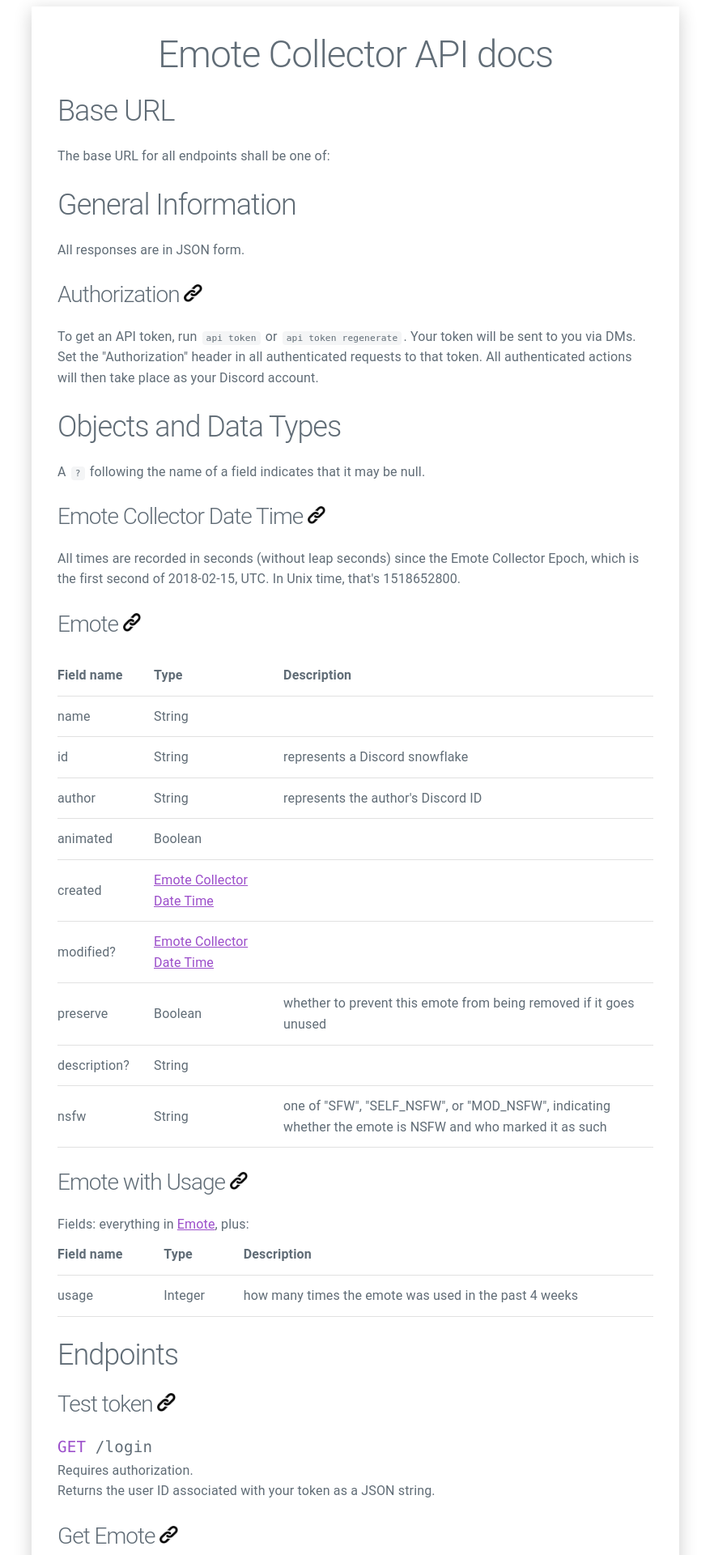
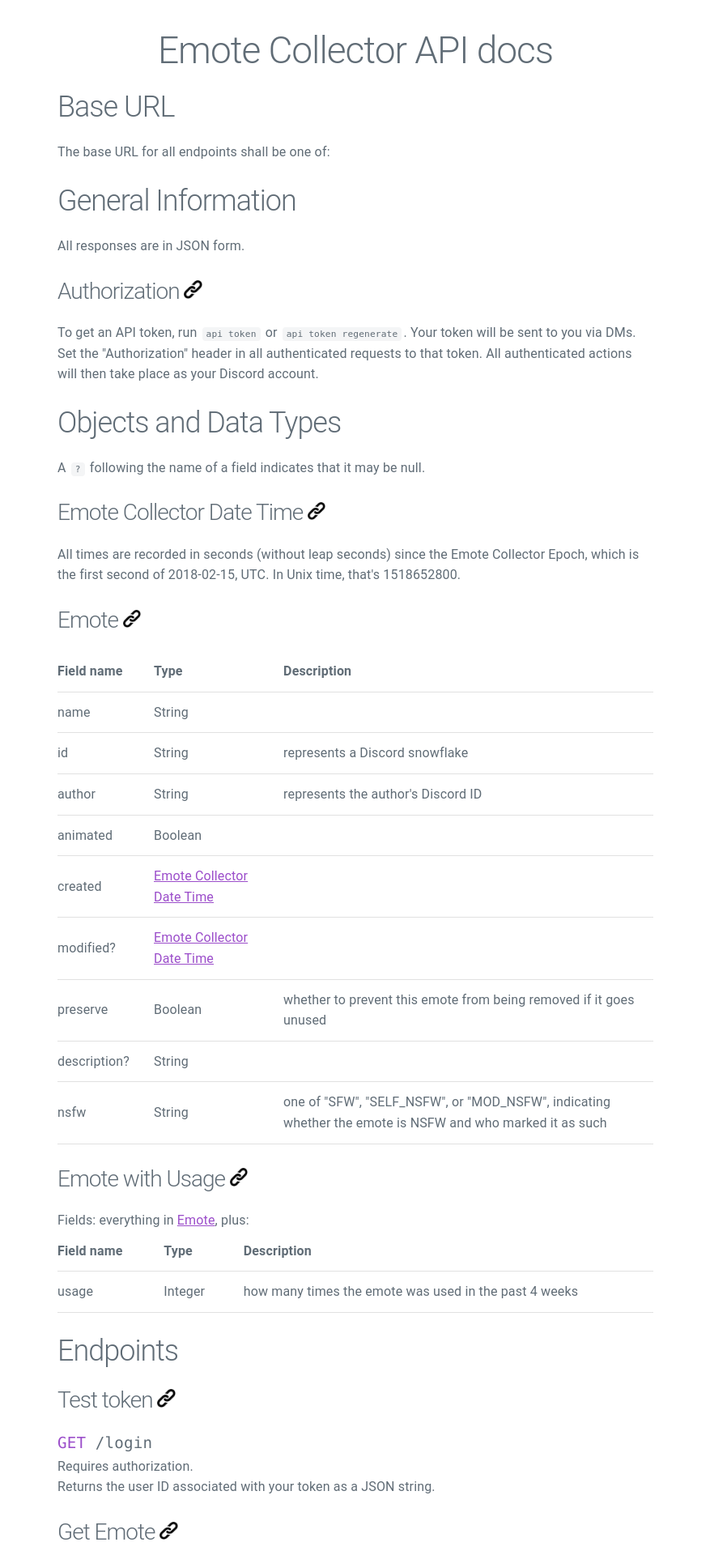
Before and after one commit to EmoteBot/EmoteCollector-website, a Python web app: template templates/api_doc.html in a window 1280 px wide. Shown: the top 1920 px of the page at 81% size, without its empty margins (201-1078 px from the left). Run offline with Jinja, Linux system fonts and the light colour scheme; the template is opened without the code that fills it, so the values that code supplies are empty.

Commit message:
css: remove the container div and the border

```diff
--- a/static/css/base.css
+++ b/static/css/base.css
@@ -1,7 +1,5 @@
 body {
-	font-weight: unset; /* Milligram's font weight is too light */}
-
-#container {
+	font-weight: unset; /* Milligram's font weight is too light */
 	/* fix for those   l o n g   v3 onions */
 	word-wrap: break-word;
 
@@ -9,10 +7,11 @@ body {
 	max-width: 50em;
 	width: 100%;
 
-	/* put on a nice 3d-ish paper looking border */
+	align: center;
+
+	/* center the page */
 	margin: 0.2em auto;
-	padding: 2em;
-	box-shadow: 0em 0.3em 1.3em rgba(0,0,0,0.2);}
+	padding: 2em;}
 
 header {
 	text-align: center;}
--- a/templates/base.html
+++ b/templates/base.html
@@ -10,7 +10,6 @@
 	{% endblock %}
 </head>
 <body>
-	<div id=container>
 	<header>
 		{% block header %}
 		<h1>{{ self.title() }}</h1>
@@ -18,6 +17,5 @@
 	</header>
 	{% block content %}
 	{% endblock %}
-	</div>
 </body>
 </html>
```
Lines whose indentation alone changed are shown as unchanged.
